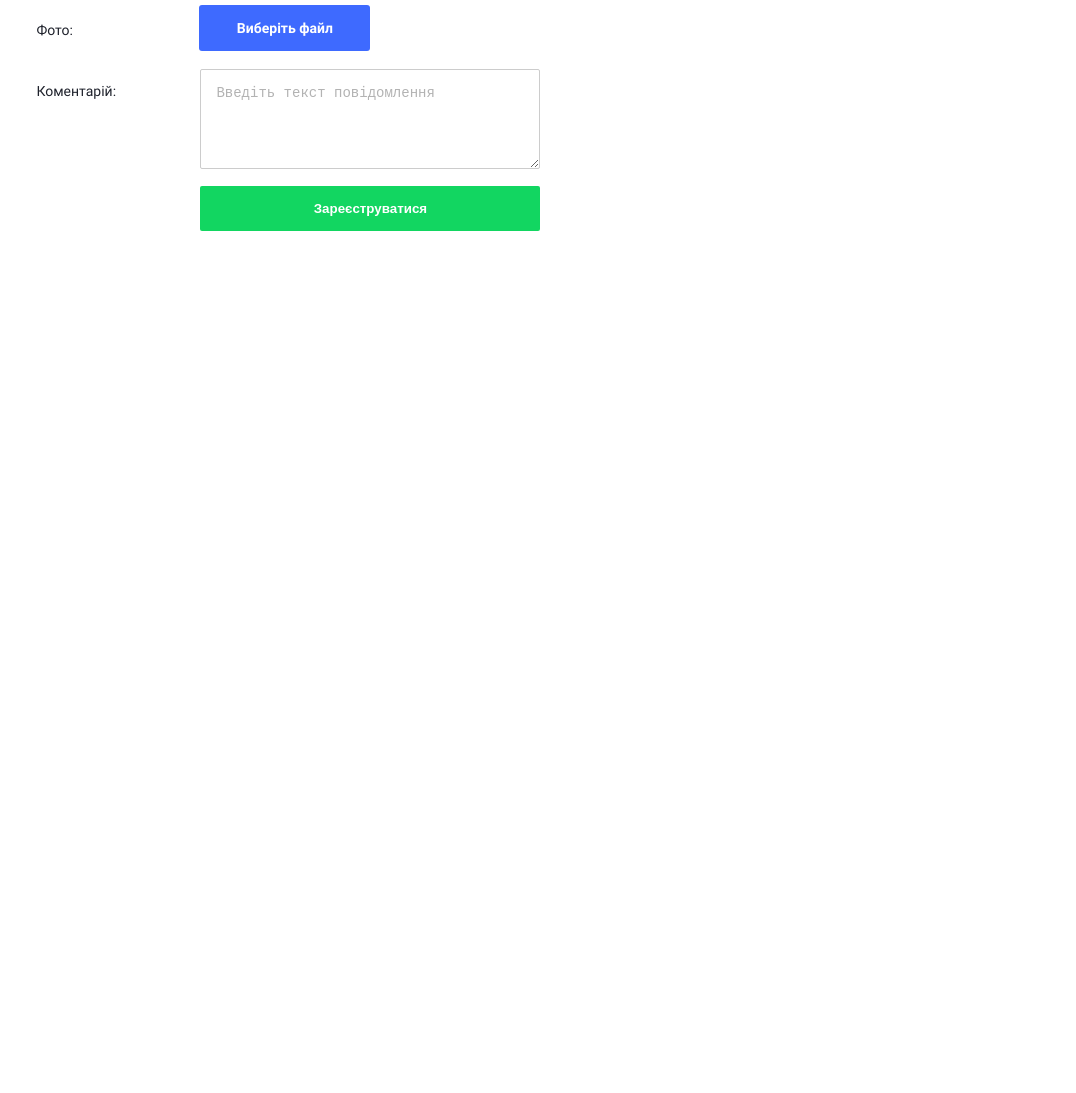
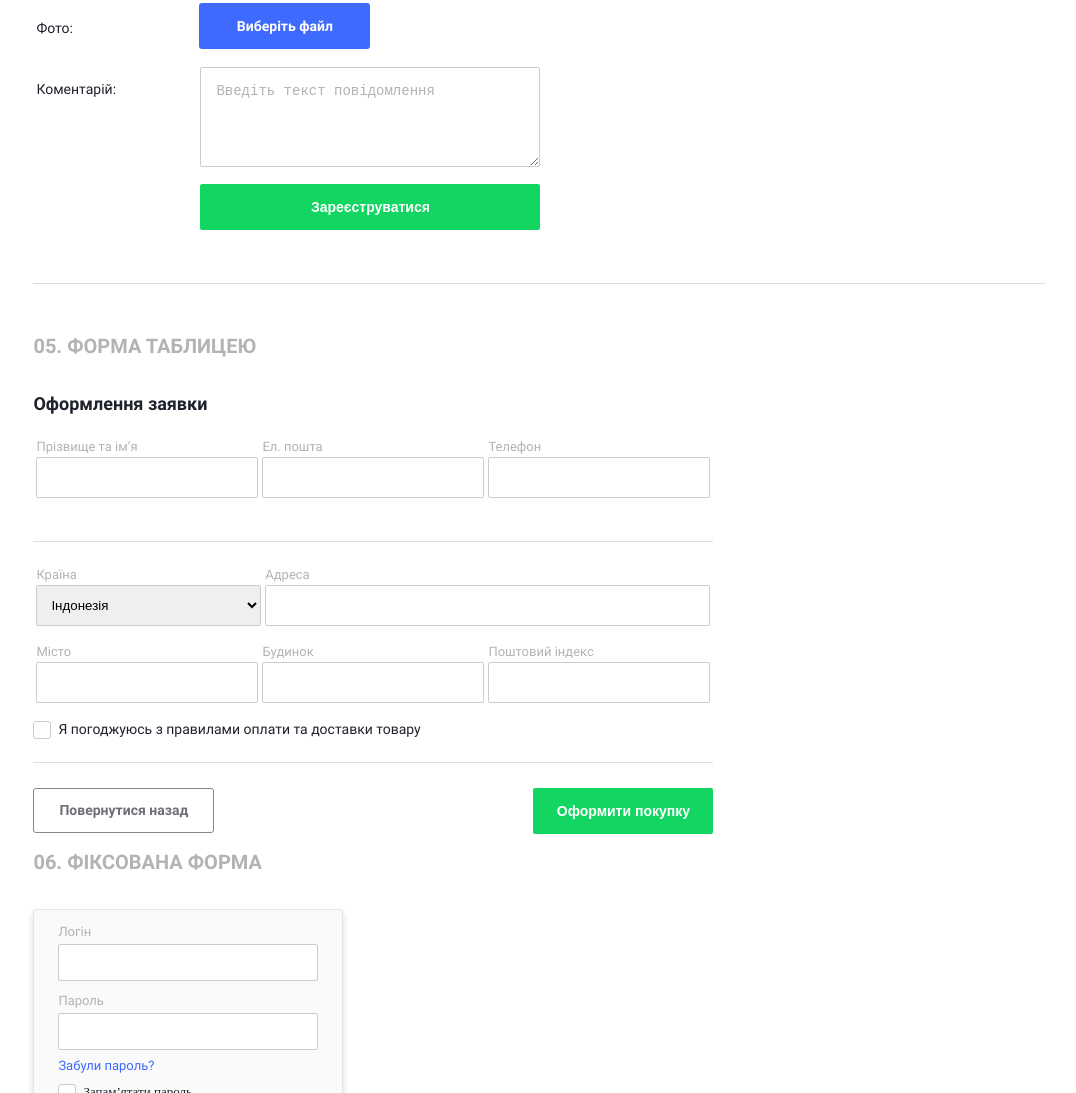
Before and after one commit to SashaCN/Web-forms, a plain HTML site: page index.html in a window 1280 px wide. Shown: the part 1707-2800 px from the top of the page, without its empty margins (101-1177 px from the left). Before the commit the page ends 2034 px from the top, so only its background shows below. Drawn offline with Linux system fonts and the light colour scheme.

Commit message:
work-for-5

```diff
--- a/css/style.css
+++ b/css/style.css
@@ -45,8 +45,14 @@ body{
     font-family: 'Roboto';
 }
 hr{
-    border: 1px solid #dcdcde;
+    border: none;
+    border-top: 1px solid #dcdcde;
+}
+.line-between-form{
     margin: 50px 0;
+}
+.line-in-form{
+    margin: 25px 0;
 }
 .clear:after{
     display: block;
@@ -73,7 +79,7 @@ fieldset{
     margin: 0;
 }
 .in-column{
-        margin-bottom: 10px;
+    margin-bottom: 10px;
 }
 .wrapper{
     width: 80%;
@@ -111,18 +117,17 @@ input:focus{
     font-weight: 400;
     height: 130px;
 }
-.button-registr,
 .fixed-button{
+    font-size: 14px;
     font-weight: 700;
     color: #fff;
     background-color: #12d661;
     border: none;
 }
 .static{
-    /* display: none;  */
-    position: fixed;
+    /* position: fixed; */
     z-index: 10;
-    top: 175px;
+    top: 203px;
     right: 10.5%;
     width: 310px;
     max-height: 270px;
@@ -136,31 +141,41 @@ input:focus{
     background-color: #fafafa;
     box-shadow: 0px 5px 6px rgba(0,0,0,0.15);
 }
+.login-line,
+.password-line{
+    max-width: 260px;
+}
 .login-line{
     margin-bottom: 32px;
 }
 .password-line{
     margin-bottom: 7px;
 }
-.login,
-.password
-{
+.up-info{
     position: relative;
     margin-bottom: 0;
 }
-.login span,
-.password span{
+.up-info span{
     font-size: 13px;
     font-weight: 400;
     position: absolute;
     top: -30px;
     color: #b3b3b3;
 }
-.i-login,
-.i-password{
-    padding: 9px 47.5px;
+.form_5-login,
+.logining{
+    padding: 10px;
     border: 1px solid #ccc;
     border-radius: 2px;
+    box-sizing: border-box;
+}
+.logining{
+    width: 260px;
+    height: 336x;
+}
+.form_5-login{
+    width: 100%;
+    height: 41px;
 }
 .elements-left p:first-child,
 .gender p:first-child,
@@ -368,6 +383,35 @@ input:focus{
     text-align: center;
     border-radius: 3px;
 }
+.registr-form{
+    width: 680px;
+}
+.table-wrapper:first-child{
+    padding-bottom: 0;
+}
+.table-wrapper{
+    padding: 15px 0;
+}
+.registr-form table{
+    width: 100%;
+}
+.registr-form td{
+    margin-right: 10px;
+}
+.back{
+    float: left;
+    font-weight: 700;
+    padding: 13.5px 25px;
+    text-decoration: none;
+    color: #6e6f77;
+    text-align: center;
+    border: 1px solid #84868d;
+    border-radius: 3px;
+}
+.buy{
+    float: right;
+    width: 180px;
+}
 .static a{
     display: inline-block;
     font-size: 13px;
@@ -447,9 +491,6 @@ input:focus{
     height: 7px;
     border-radius: 50%;
 }
-.fixed-button{
-    width: 100%;
-}
 .static p:last-child{
     margin-bottom: 0;
 }
--- a/index.html
+++ b/index.html
@@ -25,10 +25,10 @@
         </select>
         <label for="towns"></label>
         <textarea name="mail" id="mial" class="in-column" maxlength="30" placeholder="Повідомлення"></textarea>
-        <label><input type="submit" value="Зареєструватися" name="registr" class="in-column button-registr"></label>
+        <label><input type="submit" value="Зареєструватися" name="registr" class="in-column fixed-button"></label>
       </form>
     </div>
-    <hr>
+    <hr class="line-between-form">
     <div class="elements">
       <h2 class="elements-container">02. Елементи</h2>
       <form action="send.php" method="POST" class="clear">
@@ -72,7 +72,7 @@
           </tr>
         </table>
       </form>
-      <hr>
+      <hr class="line-between-form">
     </div>
     <div class="style-elements">
       <h2>03. стилізовані чекбокси</h2>
@@ -92,7 +92,7 @@
             <label for="turn-on-light">Включити світло</label></p>
         </fieldset>
       </form>
-      <hr>
+      <hr class="line-between-form">
     </div>
     <div class="table-form">
       <h2>04. форма таблицею</h2>
@@ -103,7 +103,8 @@
             <tr>
               <td><label for="table-town">ФІО:</label></td>
               <td>
-                <input type="text" name="town" id="table-town" placeholder="Введіть ім’я" class="in-column">
+                <input type="text" maxlength="15" name="town" id="table-town" placeholder="Введіть ім’я"
+                  class="in-column">
                 <label for="table-town"></label>
               </td>
             </tr>
@@ -140,7 +141,8 @@
             </tr>
             <tr>
               <td><label for="takefile">Фото:</label></td>
-              <td class="file"><input type="file" id="takefile" class="change-file"><label for="takefile">Виберіть файл</label></td>
+              <td class="file"><input type="file" id="takefile" class="change-file"><label for="takefile">Виберіть
+                  файл</label></td>
             </tr>
             <tr>
               <td class="cell-comment"><label for="comment">Коментарій:</label></td>
@@ -152,26 +154,108 @@
             </tr>
             <tr>
               <td></td>
-              <td><input type="submit" value="Зареєструватися" id="registr" class="in-column button-registr"><label
+              <td><input type="submit" value="Зареєструватися" id="registr" class="fixed-button"><label
                   for="registr"></label></td>
             </tr>
           </tbody>
         </table>
       </form>
     </div>
+    <hr class="line-between-form">
+    <div class="registr-form">
+      <h2>05. форма таблицею</h2>
+      <p class="strong">Оформлення заявки</p>
+      <div class="table-wrapper">
+        <table>
+          <tr>
+            <td>
+              <label for="last-login" class="up-info">
+                <span>Прізвище та ім’я</span>
+                <input type="text" name="name" id="last-login" maxlength="40" class="form_5-login">
+              </label>
+            </td>
+            <td>
+              <label for="last-mail" class="up-info">
+                <span>Ел. пошта</span>
+                <input type="email" name="email" id="last-mail" class="form_5-login" maxlength="40">
+              </label>
+            </td>
+            <td>
+              <label for="last-phone" class="up-info">
+                <span>Телефон</span><input type="tel" class="form_5-login" id="last-phone">
+              </label>
+            </td>
+          </tr>
+        </table>
+      </div>
+      <hr class="line-in-form">
+      <div class="table-wrapper">
+        <table>
+          <tr>
+            <td>
+              <label for="country-select" class="up-info">
+                <span>Країна</span>
+                <select name="country" id="country-select" class="form_5-login">
+                  <option value="Індонезія" disabled selected>Індонезія</option>
+                  <option value="Китай">Китай</option>
+                  <option value="Україна">Україна</option>
+                  <option value="Росія">Росія</option>
+                </select>
+              </label>
+            </td>
+            <td>
+              <label for="adress" class="up-info">
+                <span>Адреса</span>
+                <input type="text" id="adress" class="form_5-login" maxlength="100">
+              </label>
+            </td>
+          </tr>
+        </table>
+      </div>
+      <div class="table-wrapper">
+        <table>
+          <tr>
+            <td>
+              <label for="last-town" class="up-info"><span>Місто</span><input type="text" name="town" id="last-town"
+                  class="form_5-login" maxlength="50"></label>
+            </td>
+            <td>
+              <label for="house" class="up-info">
+                <span>Будинок</span>
+                <input type="text" name="house" id="house" class="form_5-login" maxlength="30">
+              </label>
+            </td>
+            <td>
+              <label for="mail-index" class="up-info">
+                <span>Поштовий індекс</span>
+                <input type="text" name="mail-index" id="mail-index" class="form_5-login" class="10">
+              </label>
+            </td>
+          </tr>
+        </table>
+      </div>
+      <input type="checkbox" name="agree-rule-buy" id="agree-rule-buy" class="style-checkbox">
+      <label for="agree-rule-buy">Я погоджуюсь з правилами оплати та доставки товару</label>
+      <hr class="line-in-form">
+      <p class="clear">
+        <a href="#" class="back">Повернутися назад</a>
+        <input type="submit" value="Оформити покупку" class="buy fixed-button" id="registr-buy">
+        <label for="registr-buy"></label>
+      </p>
+    </div>
     <div class="static">
       <h2>06. фіксована форма</h2>
       <form action="send.php" method="POST" class="static-form">
         <p class="login-line">
-          <label class="login">
+          <label class="up-info">
             <span>Логін</span>
-            <input type="text" name="login" class="i-login">
+            <input type="text" name="login" class="logining">
           </label>
         </p>
         <p class="password-line">
-          <label class="password">
+          <label class="up-info">
             <span>Пароль</span>
-            <input type="password" name="password" class="i-password">
+            <input type="password" name="password" class="logining">
           </label>
         </p>
         <a href="#">Забули пароль?</a>
@@ -183,7 +267,7 @@
           <label><input type="submit" value="Увійти" class="fixed-button"></label>
         </p>
       </form>
-    </div>
+    </label>
   </div>
 </body>
 
```
